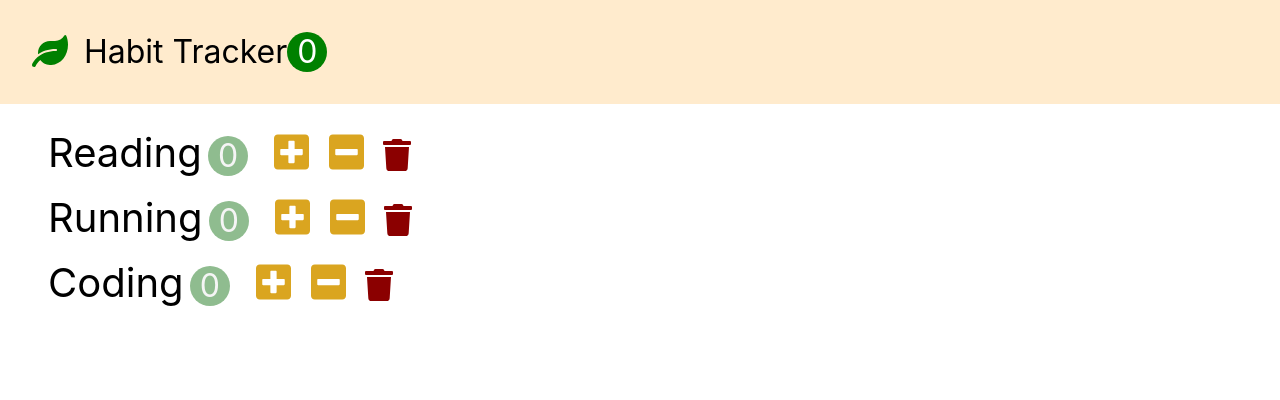
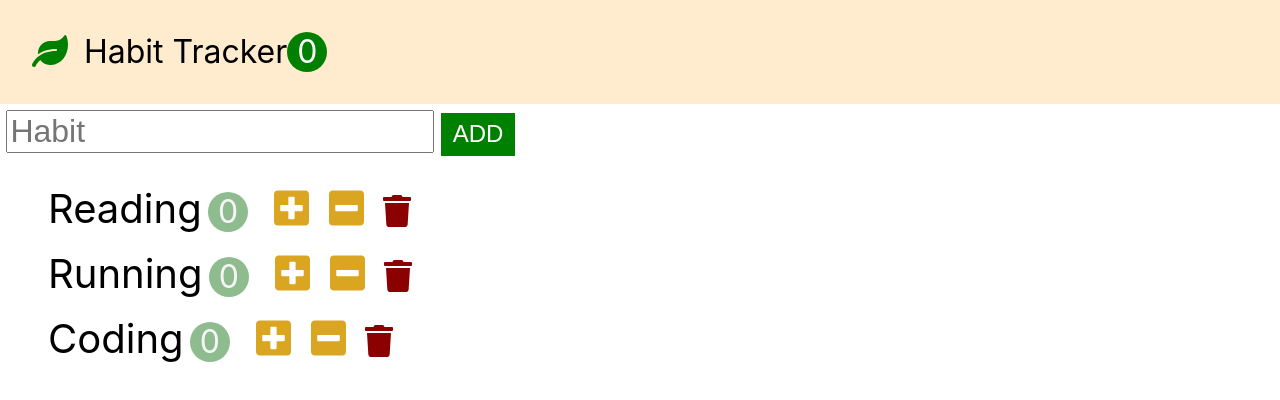
Before and after one commit to geena-keem/habit-tracker, a React (Create React App) app: page / in a window 1280 px wide. Shown: the top 400 px of the page. Built offline with nearby package versions, Linux system fonts and the light colour scheme.

Commit message:
Add Form 컴포넌트 생성 (ref이용)

```diff
--- a/src/App.css
+++ b/src/App.css
@@ -22,6 +22,19 @@
   background-color: green;
   color: white;
   border-radius: 50%;
+}
+
+.add-input {
+  font-size: 2rem;
+  margin: 0.2em;
+}
+
+.add-button {
+  height: 100%;
+  font-size: 1.5rem;
+  padding: 0.3em 0.5em;
+  background-color: green;
+  color: white;
 }
 
 button {
--- a/src/app.jsx
+++ b/src/app.jsx
@@ -50,6 +50,15 @@
     this.setState({ habits });
   };
 
+  HandleAdd = (name) => {
+    const habits = [
+      ...this.state.habits,
+      { id: Date.now(), name: name, count: 0 },
+    ];
+
+    this.setState({ habits });
+  };
+
   render() {
     return (
       <>
@@ -63,6 +72,7 @@
           onIncrement={this.handleIncrement}
           onDecrement={this.handleDecrement}
           onDelete={this.handleDelete}
+          onAdd={this.HandleAdd}
         />
       </>
     );
--- /dev/null
+++ b/src/components/habitAddForm.jsx
@@ -0,0 +1,39 @@
+import React, { Component } from 'react';
+
+class HabitAddForm extends Component {
+  formRef = React.createRef();
+  inputRef = React.createRef();
+
+  onSubmit = (event) => {
+    event.preventDefault();
+
+    // console.log('submit');
+    // 페이지가 리로딩되는 이유는 기본적으로 submit이 발생하면
+    // 페이지가 리프레시가 되거나 다른 페이지로 가는걸 예상하기 때문이다.
+
+    // console.log(this.inputRef.current.value);
+
+    const name = this.inputRef.current.value;
+    name && this.props.onAdd(name);
+
+    // input입력 후 초기화
+    // this.inputRef.current.value = '';
+    this.formRef.current.reset();
+  };
+
+  render() {
+    return (
+      <form ref={this.formRef} className="add-form" onSubmit={this.onSubmit}>
+        <input
+          ref={this.inputRef}
+          className="add-input"
+          type="text"
+          placeholder="Habit"
+        />
+        <button className="add-button">ADD</button>
+      </form>
+    );
+  }
+}
+
+export default HabitAddForm;
--- a/src/components/habits.jsx
+++ b/src/components/habits.jsx
@@ -1,20 +1,24 @@
 import React, { Component } from 'react';
 import Habit from './habit';
+import HabitAddForm from './habitAddForm';
 
 class Habits extends Component {
   render() {
     return (
+      <>
+        <HabitAddForm onAdd={this.props.onAdd} />
         <ul>
           {this.props.habits.map((habit) => (
             <Habit
               key={habit.id}
               habit={habit}
-            onIncrement={this.props.handleIncrement}
-            onDecrement={this.props.handleDecrement}
-            onDelete={this.props.handleDelete}
+              onIncrement={this.props.onIncrement}
+              onDecrement={this.props.onDecrement}
+              onDelete={this.props.onDelete}
             />
           ))}
         </ul>
+      </>
     );
   }
 }
```
Lines whose indentation alone changed are shown as unchanged.
